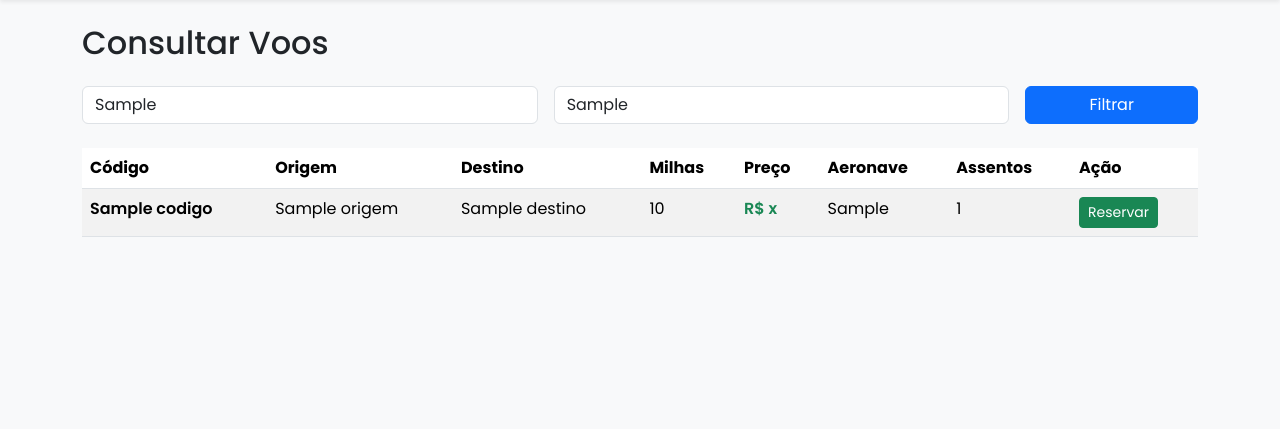
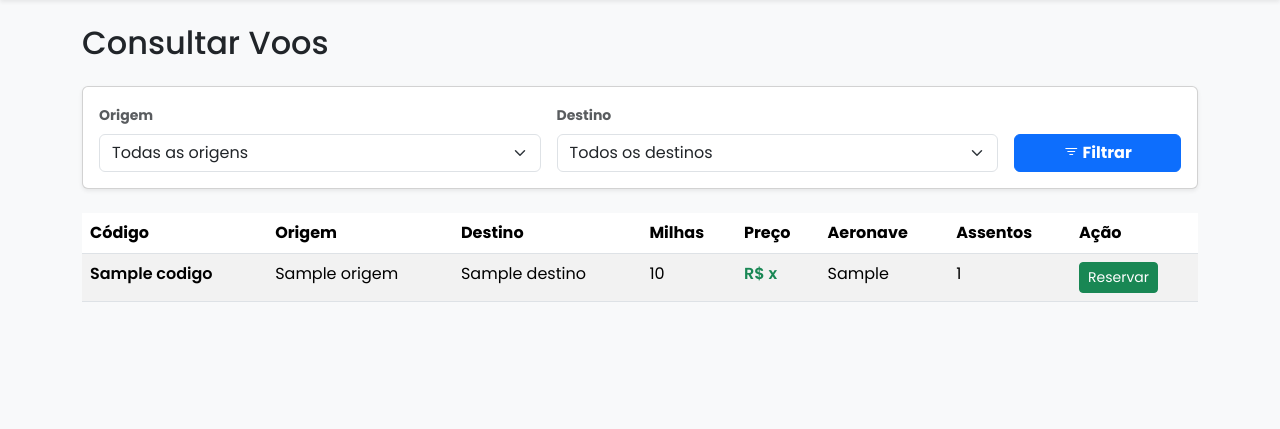
Before and after one commit to zabeldsc/LinhasAereaEDII, a Flask app: template app/templates/passageiro/consultar_voos.html in a window 1280 px wide. Shown: the part 56-485 px from the top of the page. Run offline with Flask 3, Linux system fonts and the light colour scheme; the template is opened without the code that fills it: most values are stand-ins (such as "Sample title", 1, 10 or a date in 2020).

Commit message:
feat: enhance flight search with dynamic airport selection

```diff
--- a/app/blueprints/passageiro_bp.py
+++ b/app/blueprints/passageiro_bp.py
@@ -24,6 +24,8 @@ def dashboard():
 @login_required_passageiro
 def consultar_voos():
     voos = current_app.config.get('VOOS', {})
+    coordenadas = data.load_coordenadas()
+    aeroportos = sorted(coordenadas.keys())
     filtro_origem = request.args.get('origem', '')
     filtro_destino = request.args.get('destino', '')
 
@@ -34,7 +36,8 @@ def consultar_voos():
     }
 
     return render_template('passageiro/consultar_voos.html', voos=voos_filtrados,
-                           filtro_origem=filtro_origem, filtro_destino=filtro_destino)
+                           filtro_origem=filtro_origem, filtro_destino=filtro_destino,
+                           aeroportos=aeroportos)
 
 @passageiro_bp.route('/consultar_voos/reservar/<voo_id>', methods=['GET', 'POST'])
 @login_required_passageiro
--- a/app/templates/passageiro/consultar_voos.html
+++ b/app/templates/passageiro/consultar_voos.html
@@ -6,17 +6,44 @@
 <h2 class="mb-4">Consultar Voos</h2>
 
 <!-- Formulário de filtro -->
-<form method="GET" class="row g-3 mb-4">
+<div class="card shadow-sm mb-4">
+    <div class="card-body">
+        <form method="GET" class="row g-3 align-items-end">
+
             <div class="col-md-5">
-        <input type="text" name="origem" class="form-control" placeholder="Origem" value="{{ filtro_origem }}">
+                <label for="origem" class="form-label fw-bold text-muted small">Origem</label>
+                <select name="origem" id="origem" class="form-select">
+                    <option value="" {% if not filtro_origem %}selected{% endif %}>Todas as origens</option>
+
+                    {% for codigo in aeroportos %}
+                    <option value="{{ codigo }}" {% if codigo == filtro_origem %}selected{% endif %}>
+                        {{ codigo }}
+                    </option>
+                    {% endfor %}
+                </select>
             </div>
+
             <div class="col-md-5">
-        <input type="text" name="destino" class="form-control" placeholder="Destino" value="{{ filtro_destino }}">
+                <label for="destino" class="form-label fw-bold text-muted small">Destino</label>
+                <select name="destino" id="destino" class="form-select">
+                    <option value="" {% if not filtro_destino %}selected{% endif %}>Todos os destinos</option>
+
+                    {% for codigo in aeroportos %}
+                    <option value="{{ codigo }}" {% if codigo == filtro_destino %}selected{% endif %}>
+                        {{ codigo }}
+                    </option>
+                    {% endfor %}
+                </select>
             </div>
+
             <div class="col-md-2">
-        <button type="submit" class="btn btn-primary w-100">Filtrar</button>
+                <button type="submit" class="btn btn-primary w-100 fw-bold">
+                    <i class="bi bi-filter"></i> Filtrar
+                </button>
             </div>
         </form>
+    </div>
+</div>
 
 <!-- Tabela de voos -->
 <table class="table table-striped">
```
Lines whose indentation alone changed are shown as unchanged.
